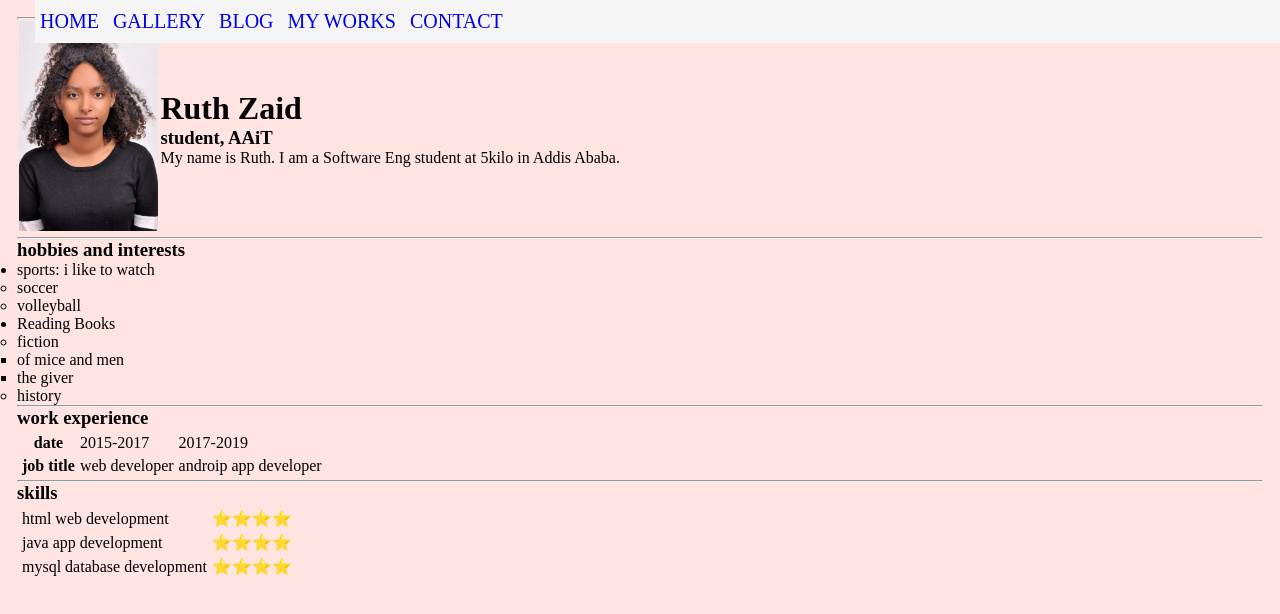
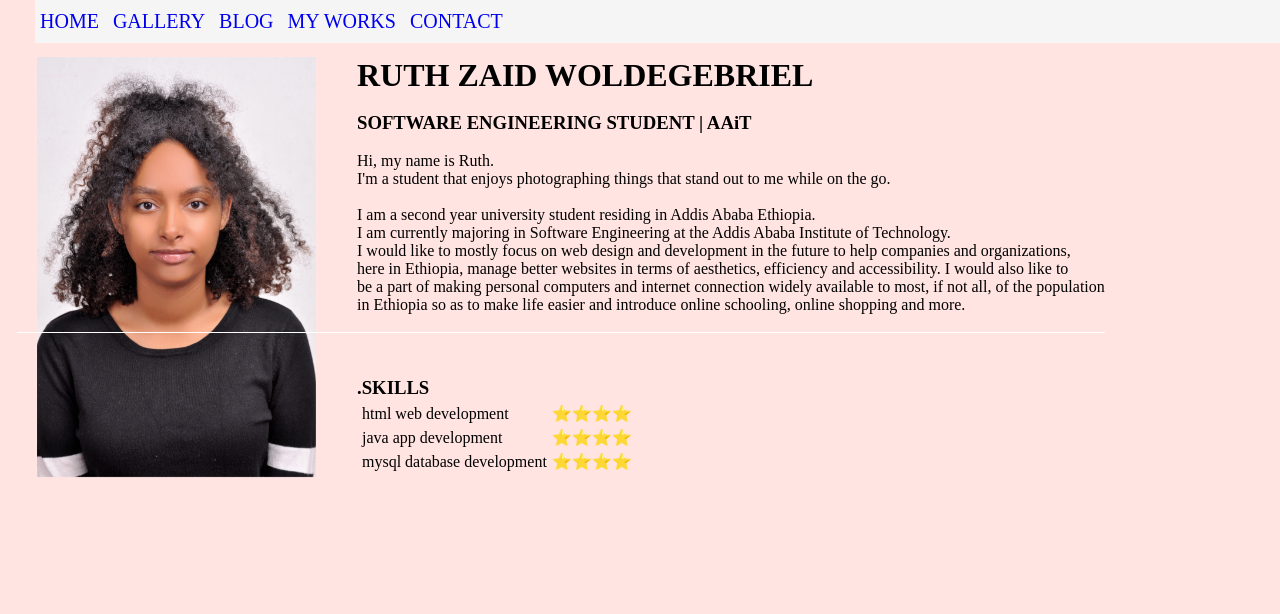
Before and after one commit to ruthzaid/my_cv, a plain HTML site: page index.html in a window 1280 px wide. Drawn offline with Linux system fonts and the light colour scheme.

Commit message:
index page using box model, done

```diff
--- a/asset/css/home.css
+++ b/asset/css/home.css
@@ -27,3 +27,20 @@ nav > ul > li > a{
 nav > ul > li:hover{
     background-color: mistyrose;
 }
+
+.headshot{
+    position: absolute;
+    padding-top: 40px;
+    padding-left: 20px;
+}
+.geninfo{
+    position: absolute;
+    border-bottom: solid 0.5px white;
+    padding-left: 340px;
+    padding-top: 40px;
+}
+.skills{
+    position: absolute;
+    padding-left: 340px;
+    padding-top: 360px;
+}
--- a/index.html
+++ b/index.html
@@ -19,60 +19,36 @@
             </ul>
         </nav>
     </header>
-    <hr>
-    <table>
-        <tr>
-            <td><img src="./asset/images/headshot.JPG" alt="profile pic" height="210"/></td>
-            <td>
-                <h1>Ruth Zaid</h1>
-                 <h3>student, AAiT</h3>
-                 <p>My name is Ruth. I am a Software Eng student at 5kilo in Addis Ababa.</p>
-            </td>
-        </tr>
-    </table>
+    <div id=content>
 
 
-    <hr>
-    <!-- list -->
-    <h3>hobbies and interests</h3>
-    <ul>
-        <li>sports: i like to watch
-            <ul>
-                <li>soccer</li>
-                <li>volleyball</li>
-            </ul>
-        </li>
-        <li>Reading Books
-            <ul>
-                <li>fiction
-                    <ul>
-                        <li>of mice and men</li>
-                        <li>the giver</li>
-                    </ul>
-                </li>
-                <li>history</li>
-            </ul>
-        </li>
-    </ul>
-    <hr>
-    <h3>work experience</h3>
+    <div class=headshot><img src="./asset/images/headshot.JPG" alt="profile pic" height="420"/></div>
+
+
+    <div class=geninfo>
+        <h1>RUTH ZAID WOLDEGEBRIEL</h1><br>
+        <h3>SOFTWARE ENGINEERING STUDENT | AAiT</h3><br>
+        <p>
+            Hi, my name is Ruth. <br>
+
+            I'm a student that enjoys photographing things that stand out to me while on the go.<br><br>
+
+            I am a second year university student residing in Addis Ababa Ethiopia.<br>
+            I am currently majoring in Software Engineering at the Addis Ababa Institute of Technology.<br>
+            I would like to mostly focus on web design and development in the future
+            to help companies and organizations, <br> here in Ethiopia, manage better websites in terms of
+            aesthetics, efficiency and accessibility. I would also like to <br> be a part of making personal computers
+            and internet connection widely available to most, if not all, of the population <br> in Ethiopia
+            so as to make life easier and introduce online schooling, online shopping and more.<br><br>
+        </p>
+    </div>
+
+
+    <div class=skills>
+    <h3>.SKILLS</h3>
     <table cellspacing="5">
         <tr>
-            <th>date</th>
-            <td>2015-2017</td>
-            <td>2017-2019</td>
-        </tr>
-        <tr>
-            <th>job title</th>
-            <td>web developer</td>
-            <td>androip app developer</td>
-        </tr>
-    </table>
-    <hr>
-    <h3>skills</h3>
-    <table cellspacing="5">
-        <tr>
-            <td>html web development </td>
+            <td>html web development</td>
             <td>⭐⭐⭐⭐</td>
         </tr>
         <tr>
@@ -84,5 +60,9 @@
             <td>⭐⭐⭐⭐</td>
         </tr>
     </table>
+    </div>
+
+
+    </div>
 </body>
 </html>
```
